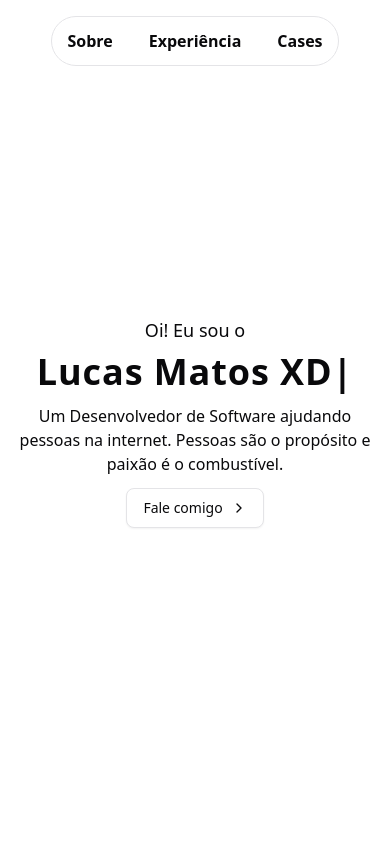
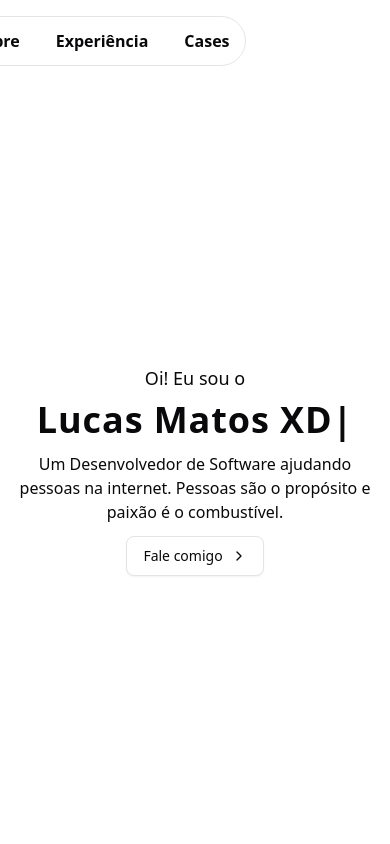
Before and after one commit to lucasgomesmatos/my-portfolio, a Next.js app: page / in a window 390 px wide. Shown: the top 844 px of the page. Built offline with nearby package versions, Linux system fonts and the light colour scheme.

Commit message:
fix: change navigation component positioning from fixed to sticky

```diff
--- a/components/global/navigation.tsx
+++ b/components/global/navigation.tsx
@@ -61,7 +61,7 @@ export function Navigation() {
 
   return (
     <motion.nav
-      className={`fixed left-1/2 h-12 transform -translate-x-1/2 z-50 w-72 md:w-96`}
+      className={`sticky left-1/2 h-12 transform -translate-x-1/2 z-50 w-72 md:w-96`}
       initial={{ y: -100, opacity: 0 }}
       animate={{
         y: 0,
@@ -152,7 +152,7 @@ export function Navigation() {
         {isExpanded && (
           <motion.button
             type="button"
-            className="fixed inset-0 -z-10"
+            className="sticky inset-0 -z-10"
             aria-label="Fechar menu"
             tabIndex={0}
             onClick={() => setIsExpanded(false)}
```
